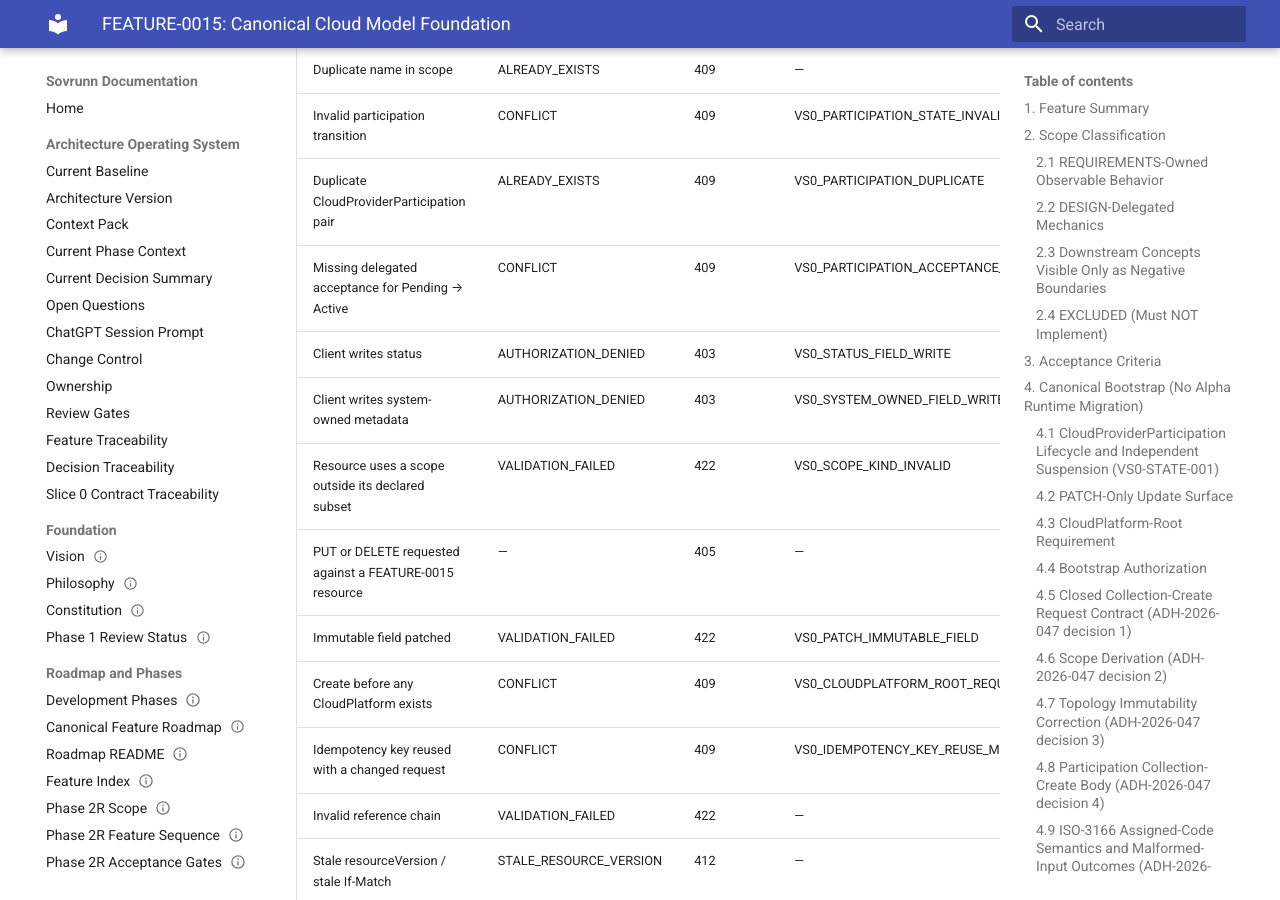
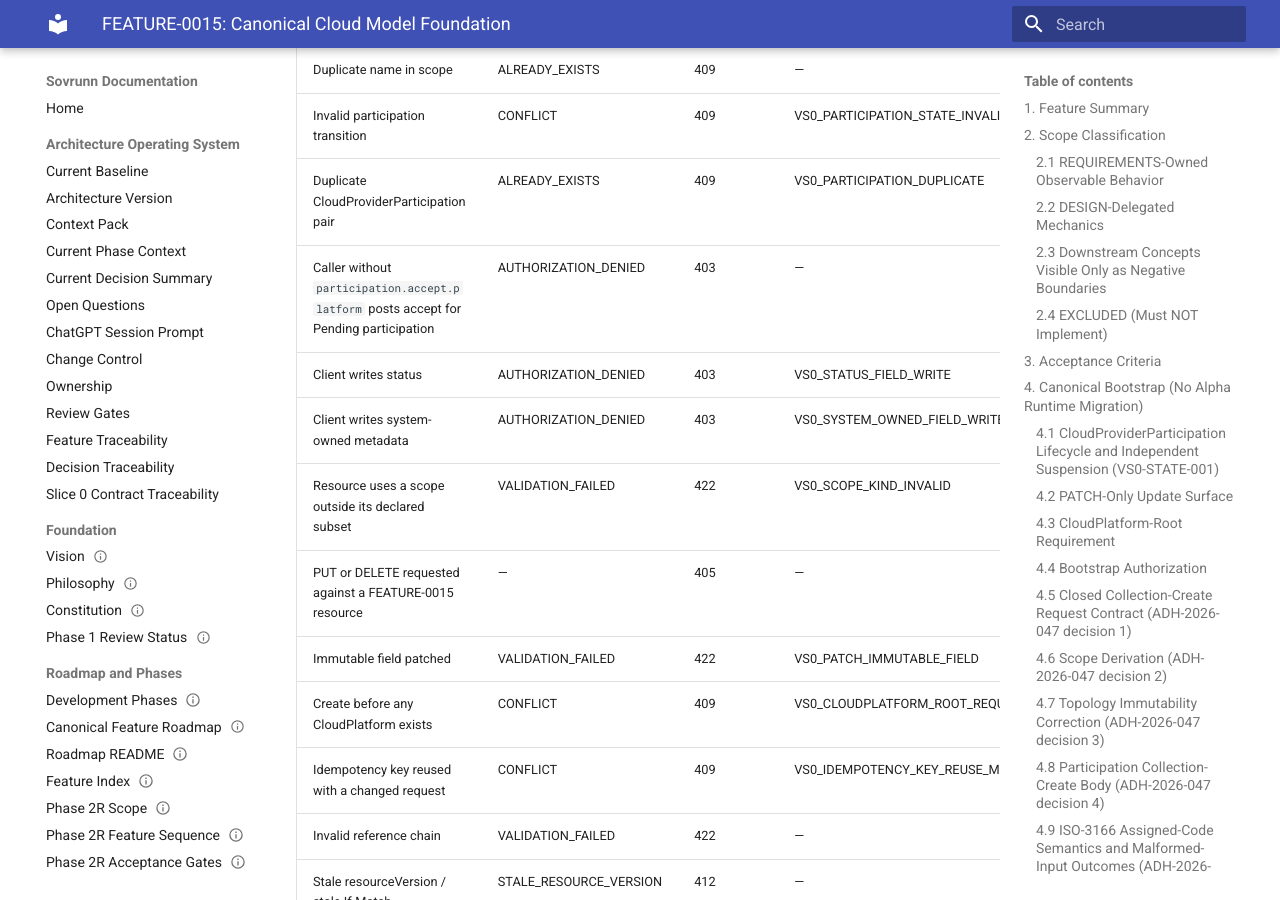
Before and after one commit to sanjeevksaini/sovrunn, an MkDocs documentation site: the page built from docs/features/FEATURE-0015-canonical-cloud-model-foundation.md, in a window 1280 px wide and 900 px high, scrolled down 17213 px. Built offline with MkDocs 1.6.1 and Material for MkDocs 9.7.7, drawn with Linux system fonts in a browser that asks for light colours.

Commit message:
fix: align participation acceptance denial conformance

```diff
--- a/docs/architecture/vertical-slices/VS-000-contract-registry.yaml
+++ b/docs/architecture/vertical-slices/VS-000-contract-registry.yaml
@@ -291,7 +291,6 @@
     - {code: VS0_PARTICIPATION_UNAVAILABLE, field: /spec/providerPreferenceRef, meaning: "required participation is not active/eligible"}
     - {code: VS0_PARTICIPATION_STATE_INVALID, field: /status/phase, meaning: "participation transition is invalid"}
     - {code: VS0_PARTICIPATION_DUPLICATE, field: /spec/cloudProviderRef, meaning: "a CloudProviderParticipation already exists for the CloudPlatform and CloudProvider pair"}
-    - {code: VS0_PARTICIPATION_ACCEPTANCE_MISSING, field: /status/phase, meaning: "Pending to Active attempted or expected without the CloudPlatform's accept action"}
     - {code: VS0_SCOPE_KIND_INVALID, field: /metadata/scopeRef, meaning: "scope kind is outside the registry-declared subset for the resource kind"}
     - {code: VS0_STATUS_FIELD_WRITE, field: /status, meaning: "client attempted to write a controller-owned status field"}
     - {code: VS0_SYSTEM_OWNED_FIELD_WRITE, field: null, meaning: "client attempted to write an api-server-owned identity or metadata field"}
@@ -379,7 +378,7 @@
   - {id: VS0-CF-F15-06, owner: FEATURE-0015, inputs: "authenticated client write to api-server-owned identity or metadata field", expectedState: unchanged, expectedError: AUTHORIZATION_DENIED, expectedViolation: VS0_SYSTEM_OWNED_FIELD_WRITE, expectedSideEffects: "exactly one redacted FEATURE-0013 AuditEvent with request correlation; a required-append failure returns INTERNAL_ERROR (500) with no publication (ADH-2026-051)", gate: security}
   - {id: VS0-CF-F15-07, owner: FEATURE-0015, inputs: "PUT or DELETE request against CloudPlatform, CloudProvider, or a topology resource", expectedState: unchanged, expectedError: null, expectedSideEffects: "405 returned; only PATCH with application/merge-patch+json is accepted for mutable resources", gate: feature}
   - {id: VS0-CF-F15-08, owner: FEATURE-0015, inputs: "resume action clearing only the acting party's own hold while the other hold remains true", expectedState: "participation remains effectively Suspended", expectedError: null, expectedSideEffects: "only the acting administrator's own hold changes; the other hold is untouched", gate: feature}
-  - {id: VS0-CF-F15-09, owner: FEATURE-0015, inputs: "Pending CloudProviderParticipation activation attempted without the CloudPlatform's accept action", expectedState: "participation remains Pending", expectedError: CONFLICT, expectedViolation: VS0_PARTICIPATION_ACCEPTANCE_MISSING, expectedSideEffects: "no Active transition", gate: feature}
+  - {id: VS0-CF-F15-09, owner: FEATURE-0015, inputs: "caller without participation.accept.platform posts the existing accept action for a Pending CloudProviderParticipation", expectedState: "participation remains Pending", expectedError: AUTHORIZATION_DENIED, expectedSideEffects: "no Active transition, lifecycle/status write, AuditEvent, or idempotency completion", gate: feature}
   - {id: VS0-CF-F15-10, owner: FEATURE-0015, inputs: "suspend or resume action attempted while participation phase is Pending, Terminating, Rejected, Withdrawn, Expired, or Terminated", expectedState: unchanged, expectedError: CONFLICT, expectedViolation: VS0_PARTICIPATION_STATE_INVALID, expectedSideEffects: "no hold change", gate: feature}
   - {id: VS0-CF-F15-11, owner: FEATURE-0015, inputs: "CloudProviderParticipation with spec.cloudPlatformRef.uid != metadata.scopeRef.uid", expectedState: unchanged, expectedError: VALIDATION_FAILED, expectedViolation: VS0_SCOPE_REFERENCE_MISMATCH, expectedSideEffects: none, gate: feature}
   - {id: VS0-CF-F15-12, owner: FEATURE-0015, inputs: "CloudProvider, HostingLocation, Datacenter, FaultDomain, InfrastructureStack, or CloudProviderParticipation create attempted before any CloudPlatform exists", expectedState: unchanged, expectedError: CONFLICT, expectedViolation: VS0_CLOUDPLATFORM_ROOT_REQUIRED, expectedSideEffects: "no resource persisted; exactly one redacted FEATURE-0013 AuditEvent with request correlation for the denial; a required-append failure returns INTERNAL_ERROR (500) with no publication (ADH-2026-051)", gate: feature}
--- a/docs/features/FEATURE-0015-canonical-cloud-model-foundation.md
+++ b/docs/features/FEATURE-0015-canonical-cloud-model-foundation.md
@@ -252,7 +252,7 @@
 | Duplicate name in scope | ALREADY_EXISTS | 409 | — |
 | Invalid participation transition | CONFLICT | 409 | VS0_PARTICIPATION_STATE_INVALID |
 | Duplicate CloudProviderParticipation pair | ALREADY_EXISTS | 409 | VS0_PARTICIPATION_DUPLICATE |
-| Missing delegated acceptance for Pending → Active | CONFLICT | 409 | VS0_PARTICIPATION_ACCEPTANCE_MISSING |
+| Caller without `participation.accept.platform` posts accept for Pending participation | AUTHORIZATION_DENIED | 403 | — |
 | Client writes status | AUTHORIZATION_DENIED | 403 | VS0_STATUS_FIELD_WRITE |
 | Client writes system-owned metadata | AUTHORIZATION_DENIED | 403 | VS0_SYSTEM_OWNED_FIELD_WRITE |
 | Resource uses a scope outside its declared subset | VALIDATION_FAILED | 422 | VS0_SCOPE_KIND_INVALID |
```
Also changed, not shown: .kiro/specs/canonical-cloud-model-and-alpha-migration/design.md (+1 -1 lines), .kiro/specs/canonical-cloud-model-and-alpha-migration/requirements.md (+3 -3 lines), .kiro/specs/canonical-cloud-model-and-alpha-migration/tasks.md (+1 -1 lines), docs/traceability/VS-000_CONTRACT_TRACEABILITY_MATRIX.md (+1 -1 lines).
